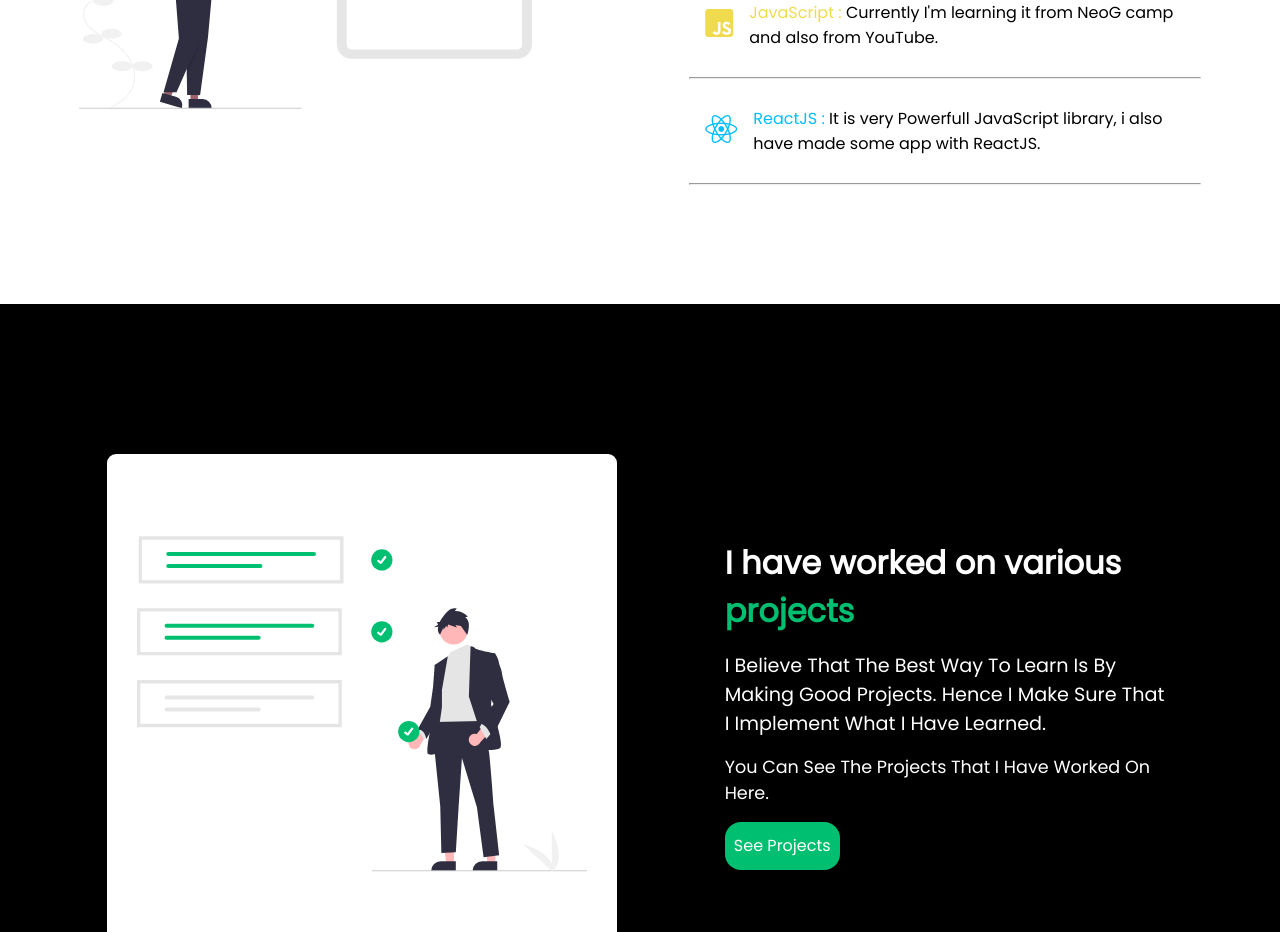
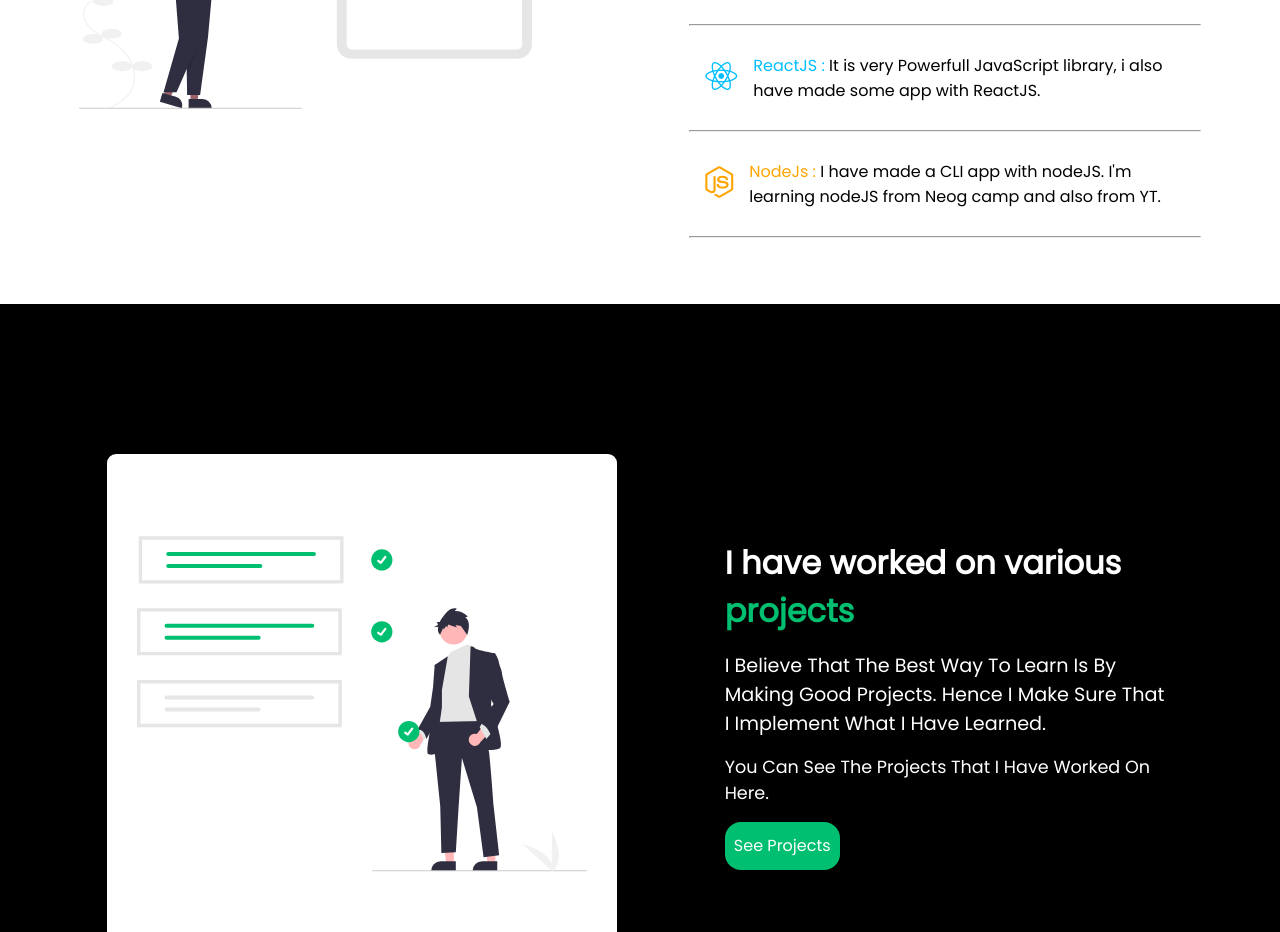
Before and after one commit to omkarpatke/portfolio-in-react, a React (Create React App) app: page / in a window 1280 px wide. Shown: the part 1280-2212 px from the top of the page. Built offline with nearby package versions, Linux system fonts and the light colour scheme; the HTML template or start-up script is replaced by a standard one.

Commit message:
feat : added node info in about section

```diff
--- a/src/Components/AboutSection/About.js
+++ b/src/Components/AboutSection/About.js
@@ -39,6 +39,12 @@ export default function About() {
                         <p><span style={{color:'deepskyblue'}}>ReactJS :</span> It is very Powerfull JavaScript library, i also have made some app with ReactJS.</p>
                     </div>
                     <hr />
+
+                    <div className="lang-content">
+                    <span style={{color: 'orange'}}><i className="fab fa-node-js"></i></span>
+                        <p><span style={{color:'orange'}}>NodeJs :</span> I have made a CLI app with nodeJS. I'm learning nodeJS from Neog camp and also from YT.</p>
+                    </div>
+                    <hr />
                 </div>
             </div>
         </>
--- a/src/Components/HeroSection/Hero.js
+++ b/src/Components/HeroSection/Hero.js
@@ -1,8 +1,8 @@
 import React from 'react';
 import './hero.css';
 import Video from '../Videos/video.mp4';
-import Img from '../Images/profileImg.png'
-import newImg from '../Images/profile.png'
+// import Img from '../Images/profileImg.png'
+import newImg from '../Images/profile.png';
 
 export default function HomePage() {
     return (
```
